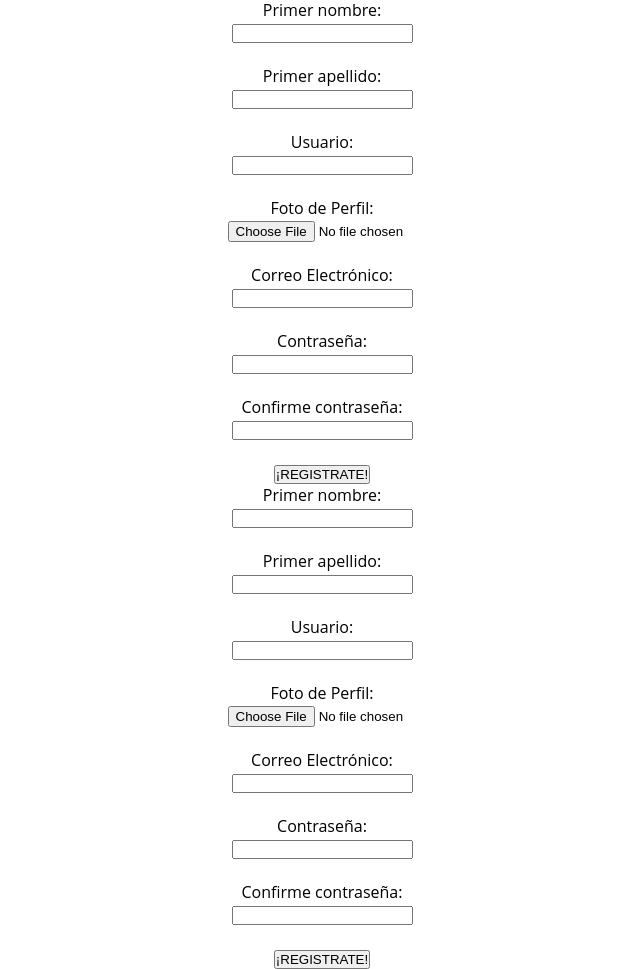
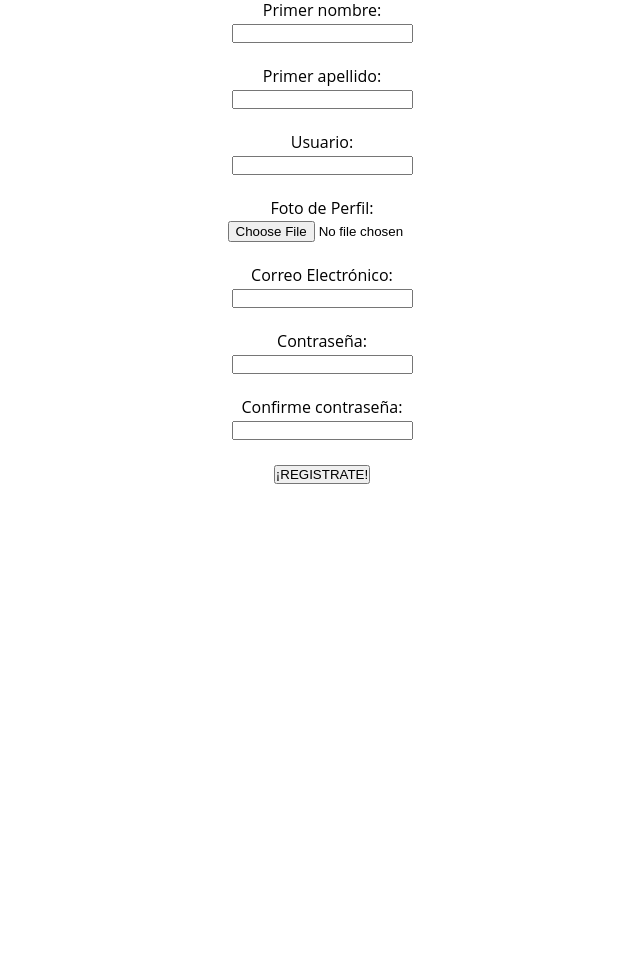
Before and after one commit to VelasquezDaniel/Grupo-A---Gestion-blogs-, a Flask app: page /CrearCuenta in a window 1280 px wide. Shown: the part 218-1187 px from the top of the page, without its empty margins (318-958 px from the left). After the commit the page ends 800 px from the top, so only its background shows below. Run offline with Flask 2, Linux system fonts and the light colour scheme.

Commit message:
correccion

```diff
--- a/blog/Templates/createUser.html
+++ b/blog/Templates/createUser.html
@@ -13,17 +13,21 @@
       rel="stylesheet"
       href="{{ url_for('static', filename='css/dashboardStyle.css') }}"
     />
-    <link rel="shortcut icon" type="image/png" href="https://img.icons8.com/clouds/100/000000/flicker-free.png" />
-    <link rel="stylesheet" href="{{ url_for('static', filename='css/dashboardStyle.css') }}" />
+    <link
+      rel="shortcut icon"
+      type="image/png"
+      href="https://img.icons8.com/clouds/100/000000/flicker-free.png"
+    />
+    <link
+      rel="stylesheet"
+      href="{{ url_for('static', filename='css/dashboardStyle.css') }}"
+    />
     <!-- <script src="{{ url_for('static', filename='javascript/verifyRegister.js') }}"></script> -->
   </head>
-
   <header></header>
-
   <body>
     <h1><strong>Ingresa tus datos</strong></h1>
     <br />
-
     <form
       method="POST"
       action="{{ url_for('registro')}}"
@@ -75,34 +79,12 @@
         name="confirmPass"
       /><br /><br />
       <input type="submit" value="¡REGISTRATE!" />
+
       <section class="content" Style="text-align:center">
         {%for message in get_flashed_messages()%}
         <div class="flash"><strong>{{message}}</strong></div>
         {%endfor%}
       </section>
-    <form method="POST" action="{{ url_for('registro')}}" style="text-align: center">
-        <!--onsubmit="return validar_usuario();" -->
-        <label for="label">Primer nombre:</label><br />
-        <input type="name" id="name" required="required" name="name" /><br /><br />
-        <label for="label">Primer apellido:</label><br />
-        <input type="apellido" id="lastname" required="required" name="lastname" /><br /><br />
-        <label for="label">Usuario:</label><br />
-        <input type="user" id="user" required="required" name="user" /><br /><br />
-        <label for="label">Foto de Perfil:</label><br />
-        <input style="margin-left: 5%" type="file" name="imagen" /><br /><br />
-        <label for="label">Correo Electrónico:</label><br />
-        <input type="email" id="email" required="required" name="email" /><br /><br />
-        <label for="label">Contraseña:</label><br />
-        <input type="password" id="password" required="required" name="password" /><br /><br />
-        <label for="label">Confirme contraseña:</label><br />
-        <input type="password" id="confirmPass" required="required" name="confirmPass" /><br /><br />
-        <input type="submit" value="¡REGISTRATE!" />
-
-        <section class="content" Style="text-align:center">
-            {%for message in get_flashed_messages()%}
-            <div class="flash"><strong>{{message}}</strong></div>
-            {%endfor%}
-        </section>
     </form>
   </body>
 </html>
--- a/blog/app.py
+++ b/blog/app.py
@@ -214,7 +214,7 @@ def newPassword():
     except:
         #flash( 'Se ha producido un error, intente de nuevo en unos minutos' )
         return render_template( 'changePassword.html' )
-   #########################
+#########################
 
 
 
```
Also changed, not shown: blog/Templates/forgetPassword.html (+0 -9 lines).
